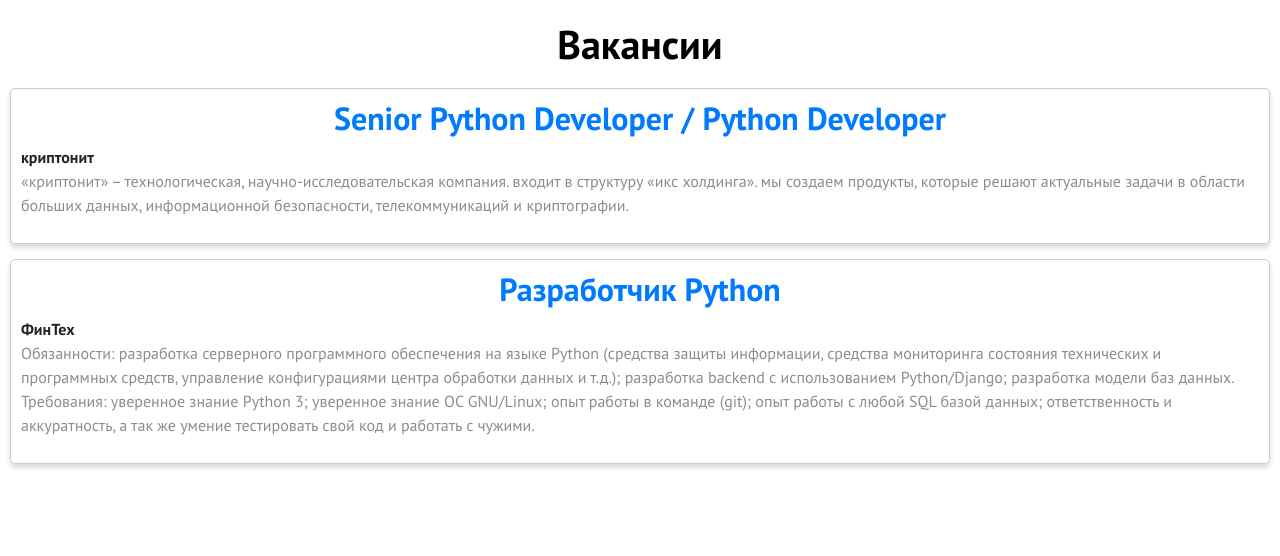
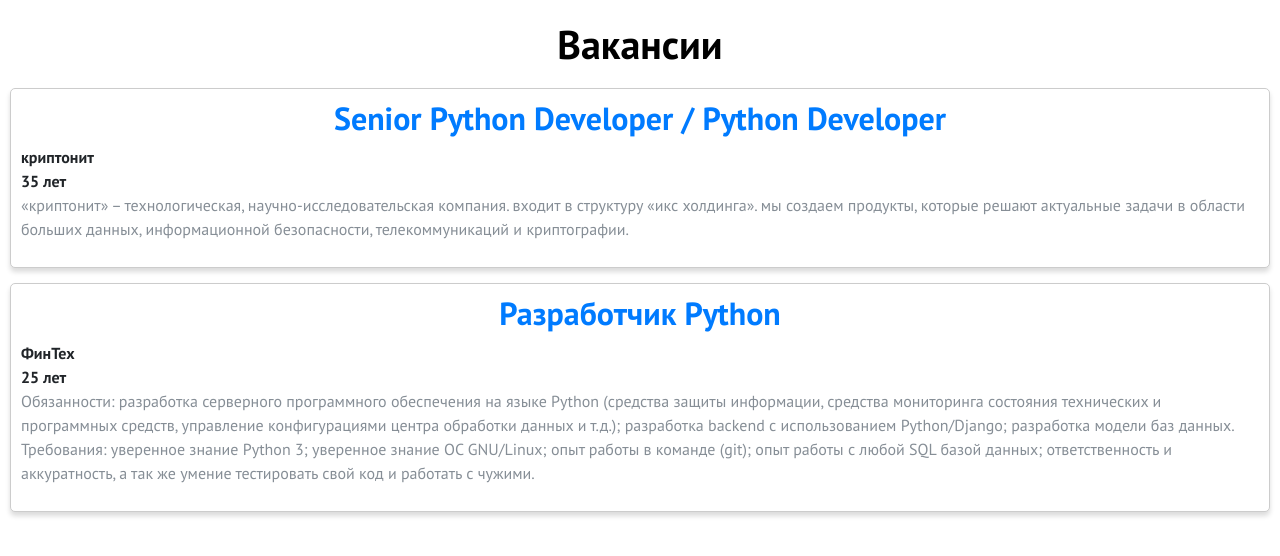
Before and after one commit to Sysadmino/work_2, a plain HTML site: page IPhone_10/Index.html in a window 1280 px wide. Drawn offline with Linux system fonts and the light colour scheme.

Commit message:
Update Index.html

```diff
--- a/IPhone_10/Index.html
+++ b/IPhone_10/Index.html
@@ -47,6 +47,9 @@
               <b>криптонит</b>
             </span>
           </div>
+          <b style="
+            margin-top: 10px
+          ">35 лет</b>
           <p class="overflow text-muted add-top-sm cut-bottom">
             «криптонит» – технологическая, научно-исследовательская компания.
             входит в структуру «икс холдинга». мы создаем продукты, которые
@@ -78,6 +81,9 @@
               <b>ФинТех</b>
             </span>
           </div>
+          <b style="
+            margin-top: 10px
+          ">25 лет</b>
           <p class="overflow text-muted add-top-sm cut-bottom">
             Обязанности: разработка серверного программного обеспечения на языке Python (средства защиты информации, средства мониторинга
             состояния технических и программных средств, управление конфигурациями центра обработки данных и т.д.); разработка backend с
```
